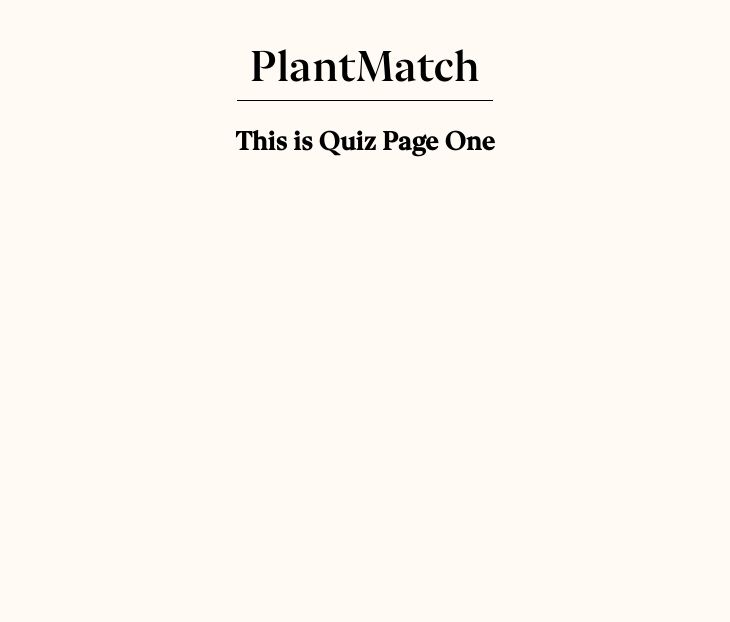
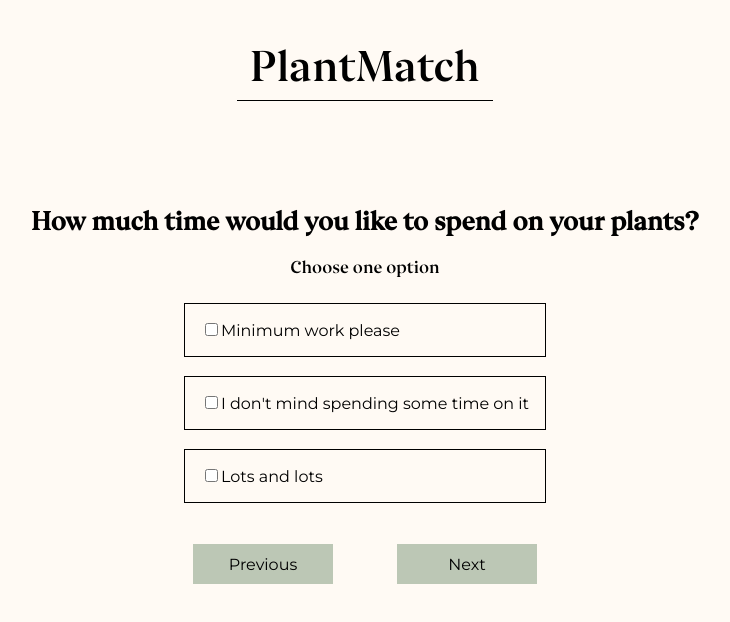
Before and after one commit to jennifertechel/plant-app, a React (Vite) app: page /quizpagetwo in a window 1280 px wide. Shown: the top 622 px of the page, without its empty margins (275-1005 px from the left). Built offline with nearby package versions, Linux system fonts and the light colour scheme; no server answers.

Commit message:
added form input

```diff
--- a/src/Components/FilledButton.tsx
+++ b/src/Components/FilledButton.tsx
@@ -17,6 +17,8 @@ const useStyles = createUseStyles({
     fontSize: "1rem",
     background: "#BCC7B5",
     fontFamily: "Montserrat",
+    width: "140px",
+    margin: "0 2rem",
     "&:hover": {
       background: "#7D8975",
     },
--- /dev/null
+++ b/src/Components/Input.tsx
@@ -0,0 +1,29 @@
+import { createUseStyles } from "react-jss";
+
+interface Props {
+  text: String;
+}
+
+function Input(props: Props) {
+  const classes = useStyles();
+
+  return (
+    <>
+      <label className={classes.label}>
+        <input type="checkbox" id="option-1" />
+        {props.text}
+      </label>
+    </>
+  );
+}
+
+const useStyles = createUseStyles({
+  label: {
+    padding: "1rem",
+    border: "1px solid black",
+    margin: "0.6rem 0",
+    fontFamily: "montserrat",
+  },
+});
+
+export default Input;
--- a/src/pages/QuizPageOne.tsx
+++ b/src/pages/QuizPageOne.tsx
@@ -1,11 +1,35 @@
 import { createUseStyles } from "react-jss";
+import { NavLink } from "react-router-dom";
+import FilledButton from "../Components/FilledButton";
+import Input from "../Components/Input";
 
 function QuizPageOne() {
   const classes = useStyles();
   return (
     <>
       <main className={classes.main}>
-        <h2>This is Quiz Page One</h2>
+        <h2 className={classes.h2}>
+          In which direction will your plants be placed?
+        </h2>
+        <p>Choose one or multiple options</p>
+        <form className={classes.form}>
+          <Input text="South" />
+          <Input text="North" />
+          <Input text="West" />
+          <Input text="East" />
+        </form>
+        <div className={classes.buttonDiv}>
+          <FilledButton>
+            <NavLink to="/" className={classes.buttonLink}>
+              Exit
+            </NavLink>
+          </FilledButton>
+          <FilledButton>
+            <NavLink to="/quizpagetwo" className={classes.buttonLink}>
+              Next
+            </NavLink>
+          </FilledButton>
+        </div>
       </main>
     </>
   );
@@ -17,6 +41,22 @@ const useStyles = createUseStyles({
     flexDirection: "column",
     justifyContent: "center",
     alignItems: "center",
+    marginTop: "5rem",
+  },
+  h2: {
+    marginBottom: 0,
+  },
+  form: {
+    display: "flex",
+    flexDirection: "column",
+    width: "25%",
+  },
+  buttonDiv: {
+    margin: "2rem 0",
+  },
+  buttonLink: {
+    textDecoration: "none",
+    color: "black",
   },
 });
 
--- a/src/pages/QuizPageTwo.tsx
+++ b/src/pages/QuizPageTwo.tsx
@@ -1,11 +1,34 @@
 import { createUseStyles } from "react-jss";
+import { NavLink } from "react-router-dom";
+import FilledButton from "../Components/FilledButton";
+import Input from "../Components/Input";
 
 function QuizPageTwo() {
   const classes = useStyles();
   return (
     <>
       <main className={classes.main}>
-        <h2>This is Quiz Page One</h2>
+        <h2 className={classes.h2}>
+          How much time would you like to spend on your plants?
+        </h2>
+        <p>Choose one option</p>
+        <form className={classes.form}>
+          <Input text="Minimum work please" />
+          <Input text="I don't mind spending some time on it" />
+          <Input text="Lots and lots" />
+        </form>
+        <div className={classes.buttonDiv}>
+          <FilledButton>
+            <NavLink to="/quizpageone" className={classes.buttonLink}>
+              Previous
+            </NavLink>
+          </FilledButton>
+          <FilledButton>
+            <NavLink to="/matchlistoverview" className={classes.buttonLink}>
+              Next
+            </NavLink>
+          </FilledButton>
+        </div>
       </main>
     </>
   );
@@ -17,6 +40,21 @@ const useStyles = createUseStyles({
     flexDirection: "column",
     justifyContent: "center",
     alignItems: "center",
+    marginTop: "5rem",
+  },
+  h2: {
+    marginBottom: 0,
+  },
+  form: {
+    display: "flex",
+    flexDirection: "column",
+  },
+  buttonDiv: {
+    margin: "2rem 0",
+  },
+  buttonLink: {
+    textDecoration: "none",
+    color: "black",
   },
 });
 
```
